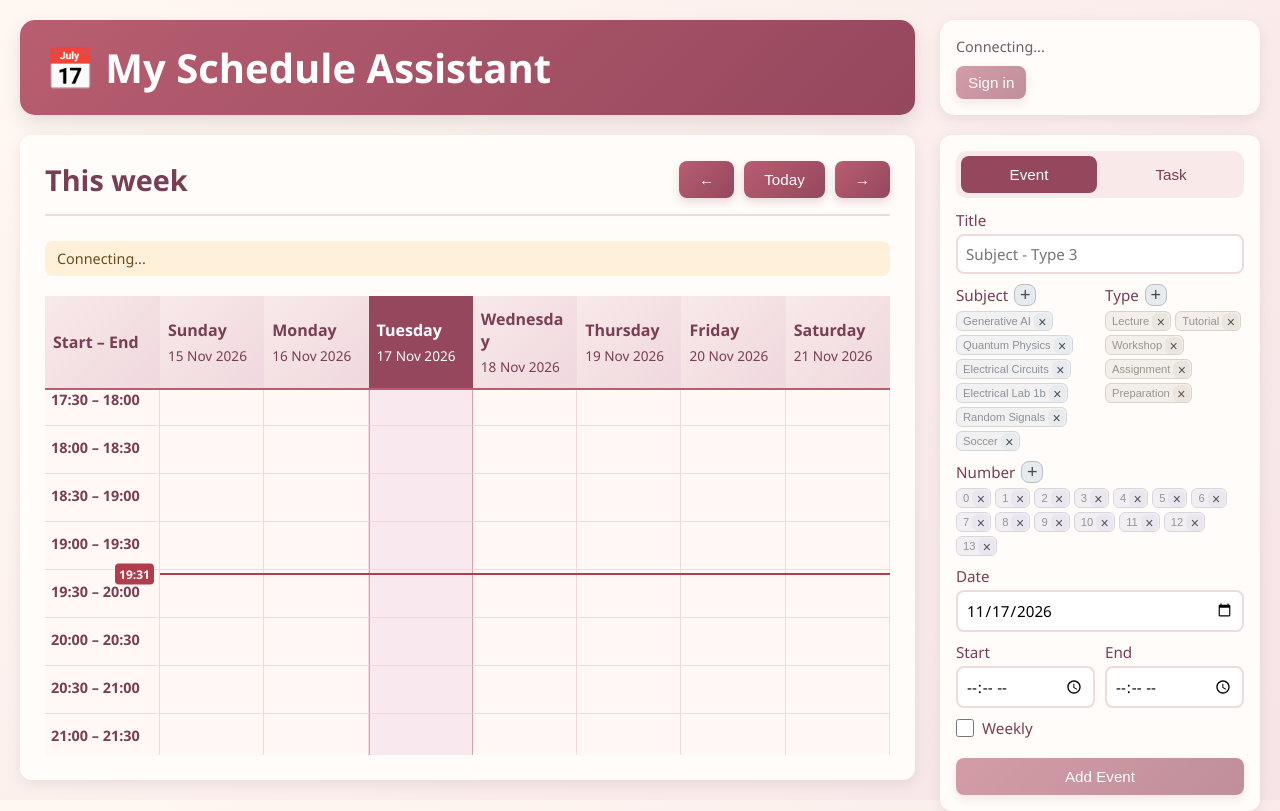
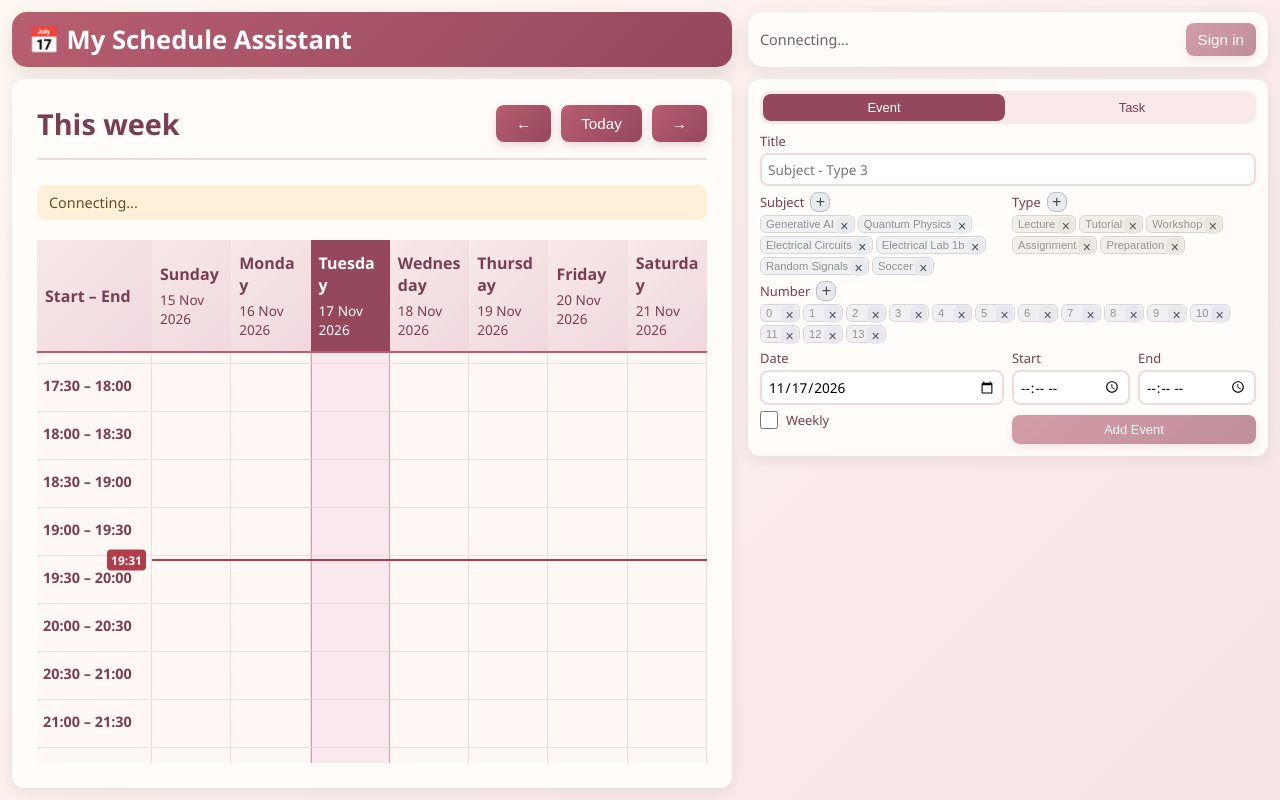
Before and after one commit to adioded/my-schedule-assistant, a plain HTML site: page index.html in a window 1280 px wide. Drawn offline with Linux system fonts and the light colour scheme; no server answers.

Commit message:
Fit event and task forms on laptop screens
Compact desktop controls and use a wider, multi-column form on short screens. Preserve mobile layouts and keep small label selection targets clear of deletion controls.

Co-authored-by: Copilot <223556219+Copilot@users.noreply.github.com>

```diff
--- a/index.html
+++ b/index.html
@@ -944,6 +944,194 @@
         .suggestion-box p {
             margin: 5px 0;
             color: #735e67;
+        }
+
+        @media (min-width: 769px) {
+            .top-bar,
+            .content-wrapper {
+                grid-template-columns: minmax(0, 1fr) 380px;
+                gap: 16px;
+            }
+
+            .sidebar-panel {
+                padding: 12px;
+                font-size: 0.85rem;
+            }
+
+            .form-tabs {
+                padding: 3px;
+                margin-bottom: 8px;
+            }
+
+            .form-tabs button {
+                padding: 6px;
+            }
+
+            .sidebar-panel .form-group,
+            #task-panel .form-group {
+                margin-bottom: 6px;
+            }
+
+            .sidebar-panel .form-row {
+                gap: 8px;
+            }
+
+            .sidebar-panel label,
+            .sidebar-panel .label-heading {
+                margin-bottom: 3px;
+            }
+
+            .sidebar-panel input:not([type="hidden"]):not([type="checkbox"]):not([type="range"]),
+            #task-panel select {
+                padding: 5px 6px;
+                min-height: 30px;
+                font-size: 0.85rem;
+            }
+
+            .label-options {
+                gap: 3px;
+                margin-top: 3px;
+            }
+
+            .label-options button {
+                padding: 2px 5px;
+            }
+
+            .label-chip > button[aria-pressed] {
+                min-width: 40px;
+                padding-right: 20px;
+            }
+
+            .label-add {
+                width: 20px;
+                height: 20px;
+                font-size: 16px;
+            }
+
+            .sidebar-panel button[type="submit"] {
+                padding: 7px 10px;
+                margin-top: 4px !important;
+            }
+
+            .sidebar-panel .checkbox-group {
+                margin-bottom: 6px;
+            }
+
+            .sidebar-panel .schedule-note {
+                font-size: 0.8rem;
+            }
+
+            #labels-status {
+                margin: 4px 0;
+            }
+        }
+
+        @media (min-width: 769px) and (max-height: 850px) {
+            body {
+                padding: 12px;
+            }
+
+            .container {
+                height: calc(100dvh - 24px);
+                gap: 12px;
+            }
+
+            .top-bar,
+            .content-wrapper {
+                grid-template-columns: minmax(0, 1fr) 520px;
+            }
+
+            .account-panel {
+                padding: 8px 12px;
+                flex-direction: row;
+                flex-wrap: wrap;
+                align-items: center;
+                justify-content: space-between;
+            }
+
+            #auth-status {
+                flex-basis: 100%;
+            }
+
+            header {
+                padding: 10px 16px;
+            }
+
+            h1 {
+                font-size: 1.6rem;
+            }
+
+            #cancel-edit {
+                position: absolute;
+                top: 15px;
+                right: 12px;
+                padding: 4px 8px;
+                font-size: 0.8rem;
+            }
+
+            .sidebar-panel {
+                position: relative;
+            }
+
+            .sidebar-panel:has(#cancel-edit:not([hidden])) .form-tabs {
+                margin-right: 68px;
+            }
+
+            .sidebar-panel .schedule-note:not(:empty) {
+                margin-top: 4px !important;
+            }
+
+            #event-panel,
+            #task-panel {
+                display: grid;
+                column-gap: 8px;
+                align-items: start;
+            }
+
+            #event-panel {
+                grid-template-columns: repeat(2, minmax(0, 1fr));
+            }
+
+            #event-panel > *,
+            #task-panel > * {
+                grid-column: 1 / -1;
+            }
+
+            #event-panel > .form-group:has(#event-date),
+            #event-panel > .checkbox-group {
+                grid-column: 1;
+            }
+
+            #event-panel > .form-row:has(#event-time),
+            #event-panel > button[type="submit"] {
+                grid-column: 2;
+            }
+
+            #task-panel {
+                grid-template-columns: repeat(4, minmax(0, 1fr));
+            }
+
+            #task-panel > .form-row:has(#task-duration),
+            #task-panel > .form-row:has(#task-priority) {
+                display: contents;
+            }
+
+            #task-panel .form-group:has(#task-duration),
+            #task-panel .checkbox-group {
+                grid-column: 1;
+            }
+
+            #task-panel .form-group:has(#task-deadline) {
+                grid-column: 2 / span 2;
+            }
+
+            #task-panel .form-group:has(#task-priority) {
+                grid-column: 4;
+            }
+
+            #task-split-options {
+                grid-column: 2 / -1;
+            }
         }
 
         @media (max-width: 768px) {
```
